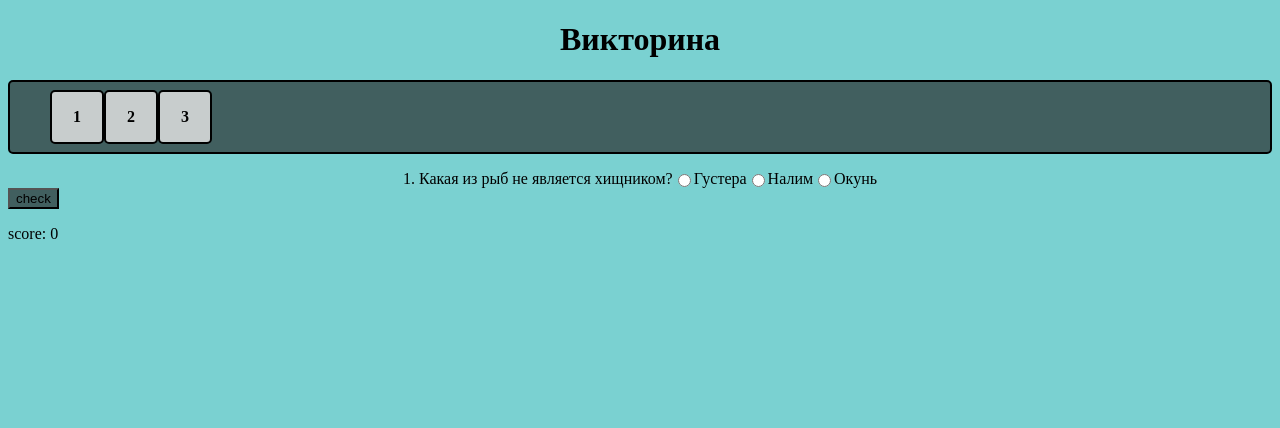
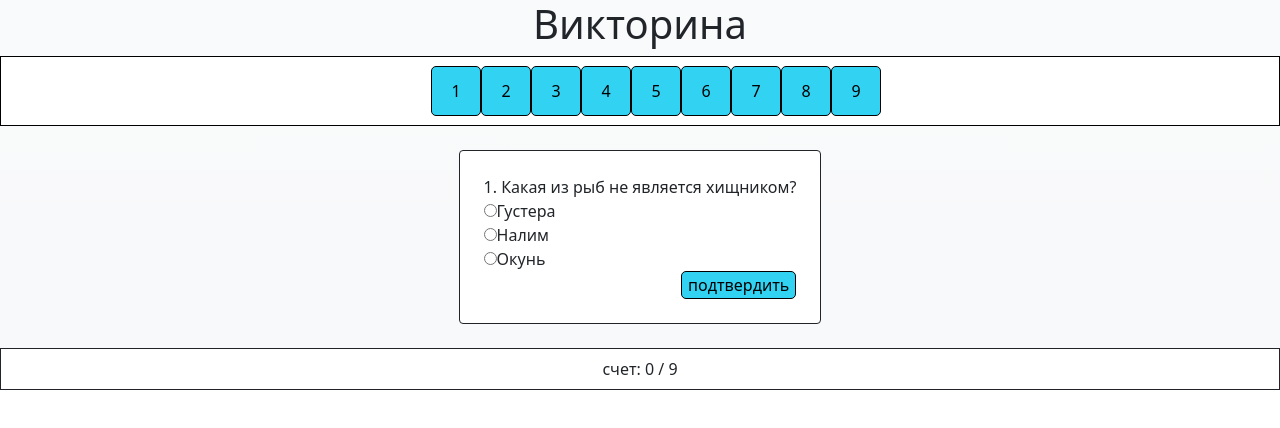
Before and after one commit to Deadrok-z/react-panel, a React (Create React App) app: page / in a window 1280 px wide. Shown: the top 428 px of the page. Built offline with nearby package versions, Linux system fonts and the light colour scheme.

Commit message:
add bootstrap and fix css class

```diff
--- a/package.json
+++ b/package.json
@@ -6,6 +6,7 @@
     "@testing-library/jest-dom": "^5.16.4",
     "@testing-library/react": "^13.3.0",
     "@testing-library/user-event": "^13.5.0",
+    "bootstrap": "^5.1.3",
     "react": "^18.2.0",
     "react-dom": "^18.2.0",
     "react-scripts": "5.0.1",
--- a/public/index.html
+++ b/public/index.html
@@ -1,43 +1,7 @@
 <!DOCTYPE html>
 <html lang="en">
-  <head>
-    <meta charset="utf-8" />
-    <link rel="icon" href="%PUBLIC_URL%/favicon.ico" />
-    <meta name="viewport" content="width=device-width, initial-scale=1" />
-    <meta name="theme-color" content="#000000" />
-    <meta
-      name="description"
-      content="Web site created using create-react-app"
-    />
-    <link rel="apple-touch-icon" href="%PUBLIC_URL%/logo192.png" />
-    <!--
-      manifest.json provides metadata used when your web app is installed on a
-      user's mobile device or desktop. See https://developers.google.com/web/fundamentals/web-app-manifest/
-    -->
-    <link rel="manifest" href="%PUBLIC_URL%/manifest.json" />
-    <!--
-      Notice the use of %PUBLIC_URL% in the tags above.
-      It will be replaced with the URL of the `public` folder during the build.
-      Only files inside the `public` folder can be referenced from the HTML.
-
-      Unlike "/favicon.ico" or "favicon.ico", "%PUBLIC_URL%/favicon.ico" will
-      work correctly both with client-side routing and a non-root public URL.
-      Learn how to configure a non-root public URL by running `npm run build`.
-    -->
-    <title>React App</title>
-  </head>
   <body>
     <noscript>You need to enable JavaScript to run this app.</noscript>
     <div id="root"></div>
-    <!--
-      This HTML file is a template.
-      If you open it directly in the browser, you will see an empty page.
-
-      You can add webfonts, meta tags, or analytics to this file.
-      The build step will place the bundled scripts into the <body> tag.
-
-      To begin the development, run `npm start` or `yarn start`.
-      To create a production bundle, use `npm run build` or `yarn build`.
-    -->
   </body>
 </html>
--- a/src/App.css
+++ b/src/App.css
@@ -1,5 +1,8 @@
-.h1-name{
-    display: flex;
-    justify-content: center;
-    align-items: center;
+.cstButton {
+    background: #31d2f2;
+    color:black;
+    border: 1px solid black;
+    border-radius: 5px;
+    float: right;
+    max-width: 150px;
 }
--- a/src/App.js
+++ b/src/App.js
@@ -26,22 +26,27 @@ export default function App() {
 if (questionIndex < questions.length) {
     return (
       <div>
-        <h1 className='h1-name'>Викторина</h1>
+        <h1 className='d-flex justify-content-center'>Викторина</h1>
         <QuestionButtons questions={[...questions]} setQuestionIndex={setQuestionIndex}/>
         <Question arrProps={[questions,questionIndex,setAnswer,answer,submit]} />
-        <p>score: {score}</p>
+        <p className='d-flex justify-content-center border border-dark py-2 bg-white'>счет: {score} / {questions.length}</p>
       </div>
     );
   } else {
     return (
-      <form>
-        <div v-else>
-          <button type="button" onClick={restart}>
-            restart
-          </button>
+      <div>
+        <h1 className='d-flex justify-content-center'>Викторина</h1>
+        <QuestionButtons questions={[...questions]} setQuestionIndex={setQuestionIndex}/>
+        <div className='d-flex flex-column'>
+          <h1 className='d-flex justify-content-center'>Финиш</h1>
+          <div className='d-flex justify-content-center my-4'>
+            <button className='cstButton' type="button" onClick={restart}>
+              повторить
+            </button>
+          </div>
         </div>
-        <p>score: {score}</p>
-      </form>
+        <p className='d-flex justify-content-center border border-dark py-2 bg-white'>счет: {score} / {questions.length}</p>
+      </div>
     );
   }
 }
--- a/src/Question/Question.css
+++ /dev/null
@@ -1,26 +0,0 @@
-.variant {
-    display: flex;
-    justify-content: flex-start;
-    align-items: center;
-    background-color: rgb(122, 209, 209);
-}
-.variants {
-    display: flex;
-    justify-content: center;
-    align-items: center;
-    background-color: rgb(122, 209, 209);
-}
-
-.button {
-    display: flex;
-    justify-content: flex-end;
-    align-items: center;
-    background-color: rgb(65, 95, 95);
-}
-
-.question {
-    display: flex;
-    justify-content: flex-start;
-    align-items: center;
-    background: rgb(125, 209, 209);
-}
--- a/src/Question/Question.js
+++ b/src/Question/Question.js
@@ -1,5 +1,4 @@
 import React from 'react';
-import './Question.css';
 
 export default class Question extends React.Component {
 
@@ -11,8 +10,9 @@ export default class Question extends React.Component {
         const{arrProps}=this.props;
         const[questions,questionIndex,setAnswer,answer,submit]= arrProps;
         return (
+            <div className='d-flex justify-content-center my-4'>
+                <div className='bg-white rounded px-4 py-4 border border-dark d-flex flex-column justify-content-center'>
                     <div>
-                <div className='variants'>
                         <label className='question'>{questionIndex+1+'. '+questions[questionIndex].question}</label>
                         {questions[questionIndex].choices.map((variants, i) => {
                             return (
@@ -29,9 +29,10 @@ export default class Question extends React.Component {
                             );
                         })}
                     </div>
-                <button className='button' type="button" onClick={submit}>
-                    check
-                </button>
+                    <div>
+                        <button className='cstButton' type="button" onClick={submit}>подтвердить</button>
+                    </div>
+                </div>
             </div>
         );
     }
--- a/src/QuestionButtons/QuestionButtons.css
+++ b/src/QuestionButtons/QuestionButtons.css
@@ -1,24 +1,23 @@
 .list {
     display: flex;
-    justify-content: flex-start;
+    justify-content: center;
     align-items: center;
-    background: rgb(65, 95, 95);
-    border: 2px solid black;
-    border-radius: 5px;
+    background: white;
+    border: 1px solid black;
     height: 70px;
 }
 
 .element {
-    font-weight: bold;
     list-style-type:none;
     display: flex;
     justify-content: center;
     align-items: center;
     width: 50px;
     height: 50px;
-    border: 2px solid black;
+    border: 1px solid black;
     border-radius: 5px;
-    background: rgb(200, 205, 205);
+    background: #31d2f2;
+    color:black;
 
 }
 
--- a/src/index.css
+++ /dev/null
@@ -1,16 +0,0 @@
-header {
-  background-color: rgb(59, 71, 71);
-}
-
-body {
-  background-color: rgb(122, 209, 209);
-}
-
-body {
-  background-color: rgb(122, 209, 209);
-}
-
-code {
-  font-family: source-code-pro, Menlo, Monaco, Consolas, 'Courier New',
-    monospace;
-}
--- a/src/index.js
+++ b/src/index.js
@@ -1,17 +1,15 @@
 import React from 'react';
 import ReactDOM from 'react-dom/client';
-import './index.css';
 import App from './App';
 import reportWebVitals from './reportWebVitals';
+import 'bootstrap/dist/css/bootstrap.min.css';
 
 const root = ReactDOM.createRoot(document.getElementById('root'));
 root.render(
   <React.StrictMode>
-    <App />
+    <div className='body bg-light bg-gradient'>
+      <App />
+    </div>
   </React.StrictMode>
 );
-
-// If you want to start measuring performance in your app, pass a function
-// to log results (for example: reportWebVitals(console.log))
-// or send to an analytics endpoint. Learn more: https://bit.ly/CRA-vitals
 reportWebVitals();
--- a/src/questions.js
+++ b/src/questions.js
@@ -13,5 +13,35 @@ export const questions = [
       question: "На бомбарду лучше всего ловится?",
       choices: ["Чехонь", "Щука", "Судак"],
       rightAnswer: "Чехонь"
-    }
+    },
+    {
+      question: "Какая из рыб не является хищником?",
+      choices: ["Густера", "Налим", "Окунь"],
+      rightAnswer: "Густера"
+    },
+    {
+      question: "Какая рыба зимой идёт на нерест?",
+      choices: ["Щука", "Налим", "Окунь"],
+      rightAnswer: "Налим"
+    },
+    {
+      question: "На бомбарду лучше всего ловится?",
+      choices: ["Чехонь", "Щука", "Судак"],
+      rightAnswer: "Чехонь"
+    },
+    {
+      question: "Какая из рыб не является хищником?",
+      choices: ["Густера", "Налим", "Окунь"],
+      rightAnswer: "Густера"
+    },
+    {
+      question: "Какая рыба зимой идёт на нерест?",
+      choices: ["Щука", "Налим", "Окунь"],
+      rightAnswer: "Налим"
+    },
+    {
+      question: "На бомбарду лучше всего ловится?",
+      choices: ["Чехонь", "Щука", "Судак"],
+      rightAnswer: "Чехонь"
+    },
   ];
```
Also changed, not shown: 2 other files (tests, documents, lock files or other folders). Lines whose indentation alone changed are shown as unchanged.
